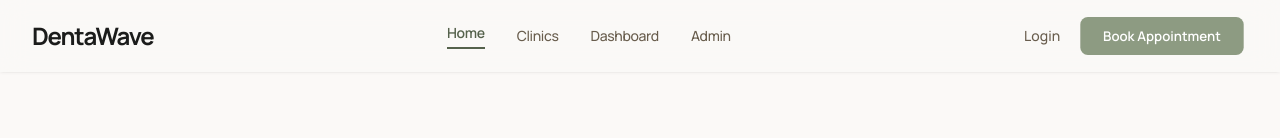
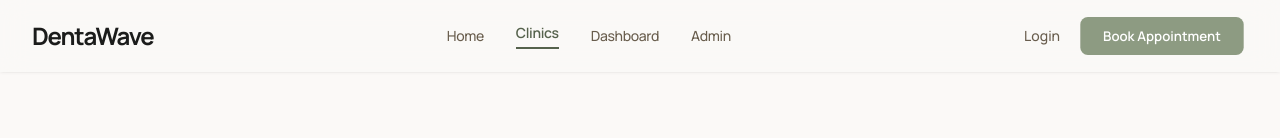
Before and after one commit to tahmidjihan/dentaFlow-frontend, a Next.js app: page /clinics in a window 1280 px wide. Shown: the top 138 px of the page. Built offline with nearby package versions, Linux system fonts and the light colour scheme.

Commit message:
fix: dynamic navbar

```diff
--- a/components/Footer.tsx
+++ b/components/Footer.tsx
@@ -34,7 +34,7 @@ export default function Footer() {
           </Link>
         </div>
         <div className='font-body text-xs text-secondary dark:text-inverse-on-surface/50'>
-          © 2024 DentaWave. All rights reserved.
+          © 2026 DentaWave. All rights reserved.
         </div>
       </div>
     </footer>
--- a/components/Navbar.tsx
+++ b/components/Navbar.tsx
@@ -1,10 +1,19 @@
 'use client';
 
 import Link from 'next/link';
+import { usePathname } from 'next/navigation';
 import { useState } from 'react';
 
 export default function Navbar() {
+  const pathname = usePathname();
   const [isMobileMenuOpen, setIsMobileMenuOpen] = useState(false);
+
+  const getLinkClass = (href: string) => {
+    const isActive = pathname === href;
+    return isActive
+      ? 'text-primary font-semibold border-b-2 border-primary pb-1'
+      : 'text-secondary hover:text-on-surface transition-colors';
+  };
 
   return (
     <nav className='fixed top-0 w-full z-50 bg-surface/80 backdrop-blur-md shadow-sm shadow-on-surface/5 transition-all duration-300'>
@@ -15,28 +24,16 @@ export default function Navbar() {
 
         {/* Desktop Navigation */}
         <div className='hidden md:flex items-center gap-8 font-headline tracking-tight text-sm font-medium'>
-          <Link
-            className='text-primary font-semibold border-b-2 border-primary pb-1'
-            href='/'
-          >
+          <Link className={getLinkClass('/')} href='/'>
             Home
           </Link>
-          <Link
-            className='text-secondary hover:text-on-surface transition-colors'
-            href='/clinics'
-          >
+          <Link className={getLinkClass('/clinics')} href='/clinics'>
             Clinics
           </Link>
-          <Link
-            className='text-secondary hover:text-on-surface transition-colors'
-            href='/dashboard'
-          >
+          <Link className={getLinkClass('/dashboard')} href='/dashboard'>
             Dashboard
           </Link>
-          <Link
-            className='text-secondary hover:text-on-surface transition-colors'
-            href='/admin'
-          >
+          <Link className={getLinkClass('/admin')} href='/admin'>
             Admin
           </Link>
         </div>
@@ -64,28 +61,44 @@ export default function Navbar() {
         <div className='md:hidden bg-surface border-t border-outline-variant/20 px-8 py-4'>
           <div className='flex flex-col gap-4 font-headline tracking-tight text-sm font-medium'>
             <Link
-              className='text-primary font-semibold'
+              className={
+                pathname === '/'
+                  ? 'text-primary font-semibold'
+                  : 'text-secondary'
+              }
               href='/'
               onClick={() => setIsMobileMenuOpen(false)}
             >
               Home
             </Link>
             <Link
-              className='text-secondary'
+              className={
+                pathname === '/clinics'
+                  ? 'text-primary font-semibold'
+                  : 'text-secondary'
+              }
               href='/clinics'
               onClick={() => setIsMobileMenuOpen(false)}
             >
               Clinics
             </Link>
             <Link
-              className='text-secondary'
+              className={
+                pathname === '/dashboard'
+                  ? 'text-primary font-semibold'
+                  : 'text-secondary'
+              }
               href='/dashboard'
               onClick={() => setIsMobileMenuOpen(false)}
             >
               Dashboard
             </Link>
             <Link
-              className='text-secondary'
+              className={
+                pathname === '/admin'
+                  ? 'text-primary font-semibold'
+                  : 'text-secondary'
+              }
               href='/admin'
               onClick={() => setIsMobileMenuOpen(false)}
             >
```
